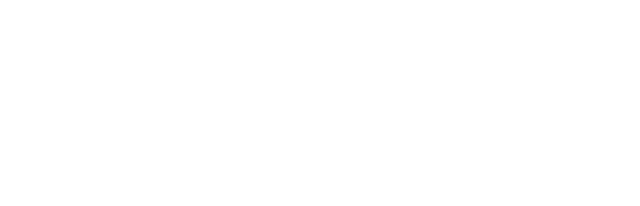
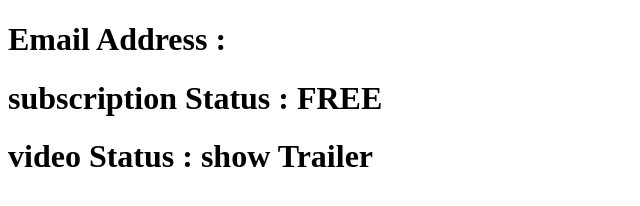
Before and after one commit to sobunkohla/Promises, a plain HTML site: page index.html in a window 1280 px wide. Shown: the whole page, without its empty margins (0-640 px from the left). Drawn offline with Linux system fonts and the light colour scheme; no server answers.

Commit message:
finishing promises

```diff
--- a/app.js
+++ b/app.js
@@ -0,0 +1,74 @@
+// console.log(fetch("https://jsonplaceholder.typicode.com/users/1"))
+const emailRef = document.querySelector(".email")
+const subStatus = document.querySelector(".subscriptionStatus")
+const videoRef = document.querySelector(".video");
+//1. Then
+// fetch("https://jsonplaceholder.typicode.com/users/1")
+//   .then((response) => {
+//     return response.json();
+//   })
+//   .then((data) => {
+//     console.log(data);
+//     emailRef.innerHTML = data.email
+//   });
+
+//2. Async/Await
+async function main() {
+   const response = await fetch("https://jsonplaceholder.typicode.com/users/1")
+   const data = await response.json()
+   emailRef.innerHTML = data.email
+}
+
+main()
+
+
+
+function getSubscriptionStatus () {
+    return new Promise ((resolve ,reject) => {
+        setTimeout(() => {
+            resolve("FREE")
+        }, 2000);
+
+    })
+}
+//then
+// getSubscriptionStatus ().then(
+//     response => console.log(response)
+// )
+
+
+
+// aysnc/await
+
+
+
+function getVideo (subscriptionStatus ) {
+    return new Promise((resolve, reject) => {
+        if (subscriptionStatus=== "VIP") {
+           resolve("show video");
+        }
+        else if (subscriptionStatus=== "FREE") {
+            resolve("show Trailer");
+        }
+        else {
+            reject("no video");
+        }
+
+
+    })
+}
+async function promise(){
+    const status = await getSubscriptionStatus ()
+    subStatus.innerHTML = status
+
+    try {
+     const response = await getVideo(status)
+     videoRef.innerHTML = response;
+    }
+    catch (e) {
+        videoRef.innerHTML = e;
+    }
+
+}
+
+promise()
--- a/index.html
+++ b/index.html
@@ -8,6 +8,8 @@
     <script src="app.js" defer></script>
 </head>
 <body>
-
+<h1> Email Address : <span class="email"></span></h1>
+<h1> subscription Status : <span class="subscriptionStatus"></span></h1>
+<h1> video Status : <span class="video"></span></h1>
 </body>
 </html>
```
